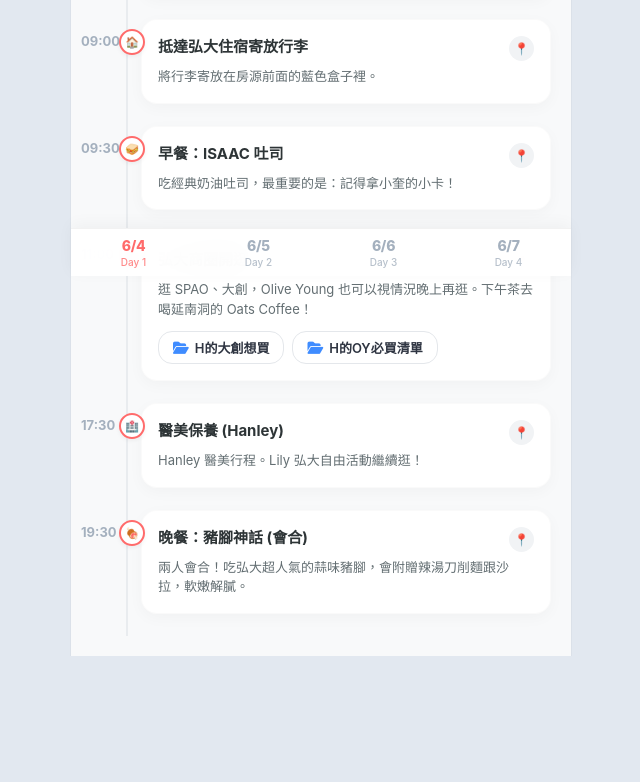
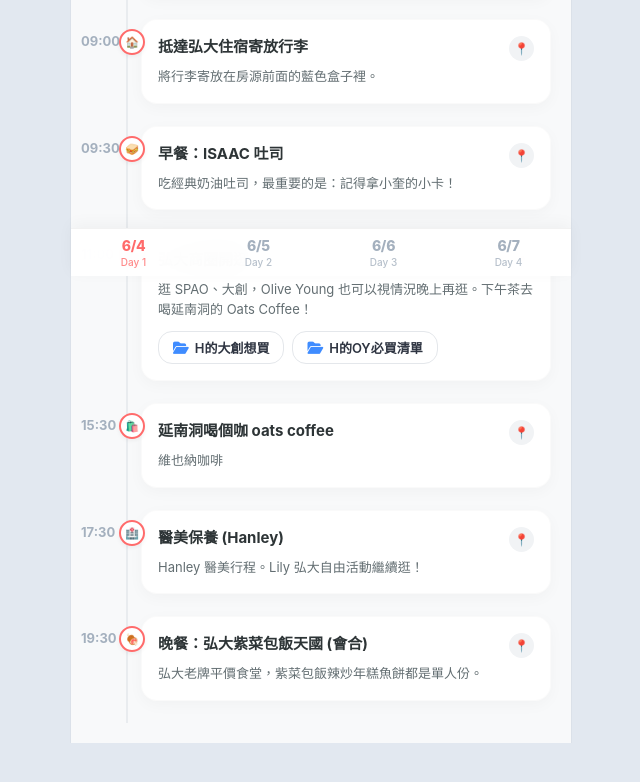
Before and after one commit to hanhanhi/seoultrip, a plain HTML site: page index.html in a window 1280 px wide. Shown: the part 524-1306 px from the top of the page, without its empty margins (319-959 px from the left). Before the commit the page ends 1270 px from the top, so only its background shows below. Drawn offline with Linux system fonts and the light colour scheme.

Commit message:
Add files via upload

```diff
--- a/index.html
+++ b/index.html
@@ -460,12 +460,12 @@
         </div>
     </div>
 
-    <!-- Timeline 顯示區 -->
+    <!-- Timeline -->
     <main class="timeline-container" id="timeline-container">
         <!-- JS 動態渲染行程 -->
     </main>
 
-    <!-- 📱 底部導航 (緊湊窄版、安全區自動填補) -->
+    <!-- 底部導航 -->
     <nav class="bottom-nav">
         <div class="nav-item active" onclick="switchDay('day1', this, 'JUNE 4, 2026')">
             <span class="nav-text">6/4</span>
@@ -554,6 +554,14 @@
                     ]
                 },
                 {
+                    time: '15:30',
+                    title: '延南洞喝個咖 oats coffee',
+                    icon: '🛍️',
+                    location: '延南洞/Ocheu咖啡延南',
+                    mapLink: 'https://naver.me/xYNNnoEq',
+                    desc: '維也納咖啡',
+                },
+                {
                     time: '17:30',
                     title: '醫美保養 (Hanley)',
                     icon: '🏥',
@@ -563,11 +571,11 @@
                 },
                 {
                     time: '19:30',
-                    title: '晚餐：豬腳神話 (會合)',
+                    title: '晚餐：弘大紫菜包飯天國 (會合)',
                     icon: '🍖',
-                    location: '미쓰족발 Myth Jokbal',
-                    mapLink: 'https://maps.google.com/?q=Myth+Jokbal+Hongdae',
-                    desc: '兩人會合！吃弘大超人氣的蒜味豬腳，會附贈辣湯刀削麵跟沙拉，軟嫩解膩。'
+                    location: '在弘大步行街近上水方向的大街位置！黃色招牌',
+                    mapLink: 'https://map.naver.com/p/entry/place/1068082260?placePath=%2Fhome',
+                    desc: '弘大老牌平價食堂，紫菜包飯辣炒年糕魚餅都是單人份。'
                 }
             ],
             // Day 2 方案 A (去漢南洞)
@@ -584,9 +592,9 @@
                     time: '09:40',
                     title: '早餐：聖水洞早午餐',
                     icon: '☕',
-                    location: 'Beton 或 butty sandwich 或蛤蠣刀削面Seongsu店',
+                    location: 'Beoti三明治屋 或 butty sandwich 或 Oatt 或蛤蠣刀削面Seongsu店',
                     mapLink: '',
-                    desc: 'Beton 點鹽可頌、butty sandwich 可以點奶油蘑菇帕里尼或蛋沙拉吐司'
+                    desc: 'Beoti三明治屋點松露嫩蛋、butty sandwich 可以點奶油蘑菇帕里尼或蛋沙拉吐司'
                 },
                 {
                     time: '12:30',
@@ -789,9 +797,17 @@
                     time: '12:30',
                     title: '午餐：水芹烤肉',
                     icon: '🥓',
-                    location: '夢豬肉 (꿈돼지) 或周邊烤肉店',
-                    mapLink: 'https://www.google.com/maps/place/%E6%B0%B4%E8%8A%B9%E8%8F%9C%E7%83%A4%E8%82%89/@37.5567791,126.9204804,15z/data=!4m6!3m5!1s0x357c99a2b194fcb3:0xdc1912528223b568!8m2!3d37.5567791!4d126.9204804!16s%2Fg%2F11vqwvh60t?sa=X&ved=1t:2428&ictx=111&entry=tts&g_ep=EgoyMDI0MTAxNi4wIPu8ASoASAFQAw%3D%3D',
-                    desc: '用清爽解膩的水芹菜配上烤五花肉，為這趟旅程畫下完美句點！'
+                    location: 'Mokgumeong 弘益大學入口站店',
+                    mapLink: 'https://naver.me/FJOOP39B',
+                    desc: '邊佑錫同款，早點去拿位置'
+                },
+                {
+                    time: '14:00',
+                    title: '烤年糕',
+                    icon: '🐑',
+                    location: 'Orangji延南',
+                    mapLink: 'https://naver.me/FUiinSSp',
+                    desc: '奶油烤年糕必須得吃，不要吐巧'
                 },
                 {
                     time: '15:00',
```
